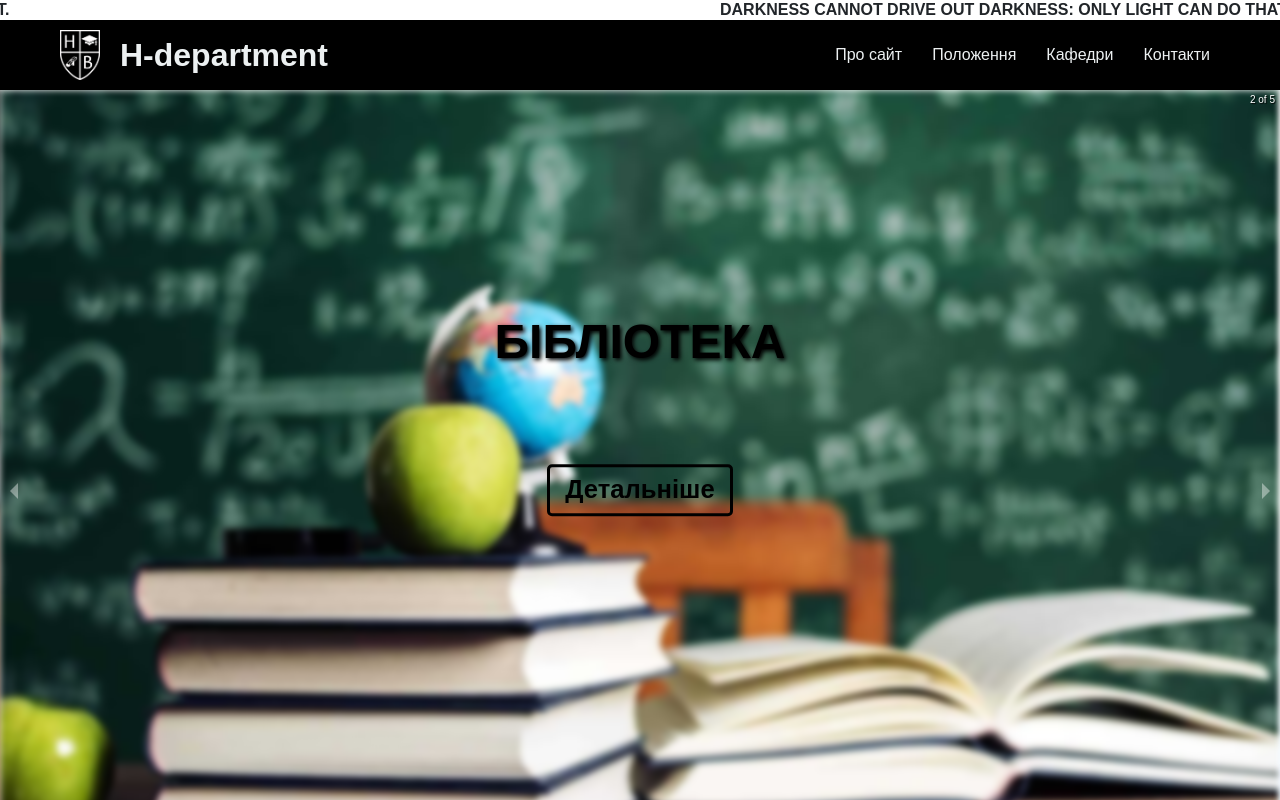
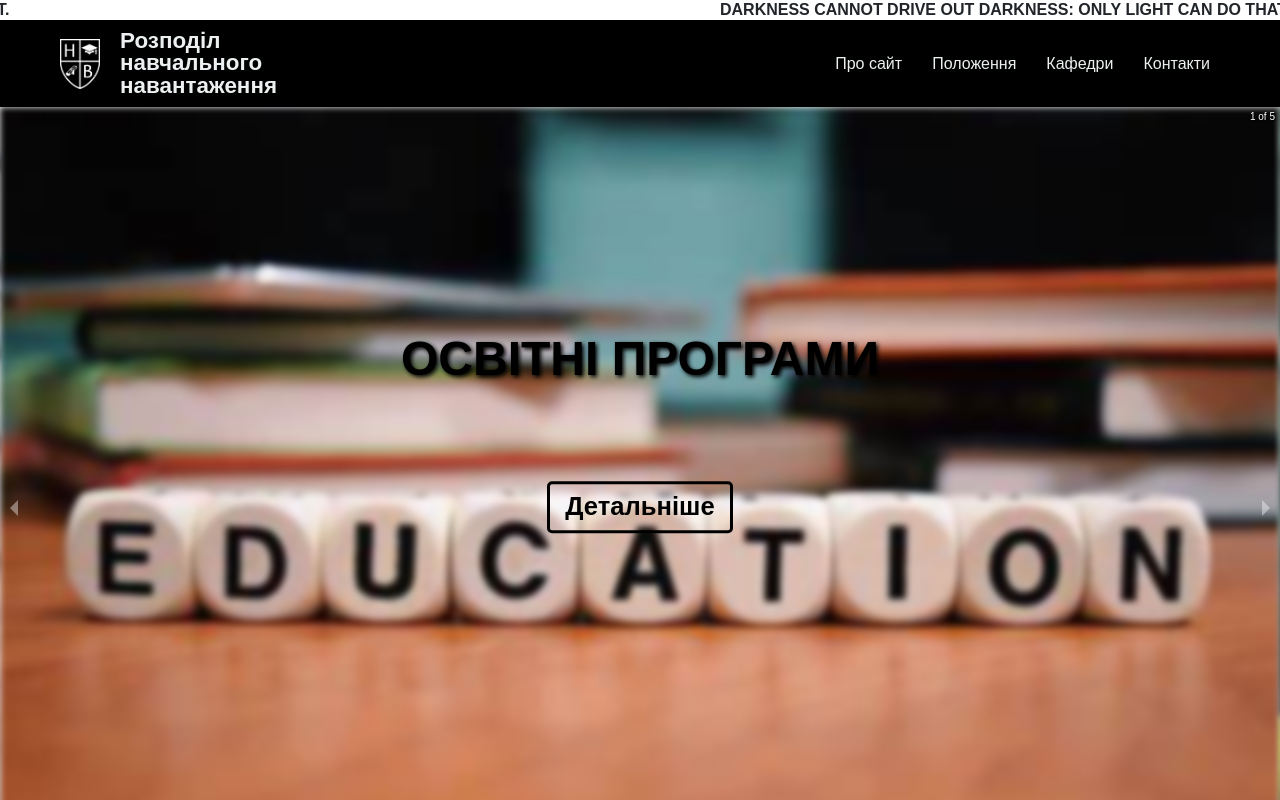
Before and after one commit to OleksandrIX/LoadDistributionFrontend, a React app: page / in a window 1280 px wide. Shown: the top 800 px of the page. Built offline with nearby package versions, Linux system fonts and the light colour scheme; no server answers.

Commit message:
fix: changed header logo

```diff
--- a/src/components/LayoutComponents/Header/Header.scss
+++ b/src/components/LayoutComponents/Header/Header.scss
@@ -22,7 +22,7 @@
 
         &__text {
             font-weight: bold;
-            font-size: 2rem;
+            font-size: 1.4rem;
             color: var(--light-gray-color);
         }
     }
--- a/src/components/LayoutComponents/Header/Header.tsx
+++ b/src/components/LayoutComponents/Header/Header.tsx
@@ -1,7 +1,7 @@
-import { FC, useEffect, useState } from "react";
-import { NavigationList } from "../NavigationList/NavigationList";
-import { Logo } from "../Logo/Logo";
-import { HamburgerMenu } from "../HamburgerMenu/HamburgerMenu";
+import {FC, useEffect, useState} from "react";
+import {NavigationList} from "../NavigationList/NavigationList";
+import {Logo} from "../Logo/Logo";
+import {HamburgerMenu} from "../HamburgerMenu/HamburgerMenu";
 import logo from "assets/media/logo.png";
 import "./Header.scss";
 
@@ -19,7 +19,13 @@ const Header: FC = () => {
     return (
         <header className="page__header">
             <Logo className="logo__img" imgSrc={logo} altText="Logo">
-                <h2 className="logo__text">Н-department</h2>
+                <p className="logo__text">
+                    Розподіл
+                    <br/>
+                    навчального
+                    <br/>
+                    навантаження
+                </p>
             </Logo>
 
             {!isMobile ? (
@@ -31,10 +37,10 @@ const Header: FC = () => {
                     />
                 </nav>
             ) : (
-                <HamburgerMenu />
+                <HamburgerMenu/>
             )}
         </header>
     );
 };
 
-export { Header };
+export {Header};
```
